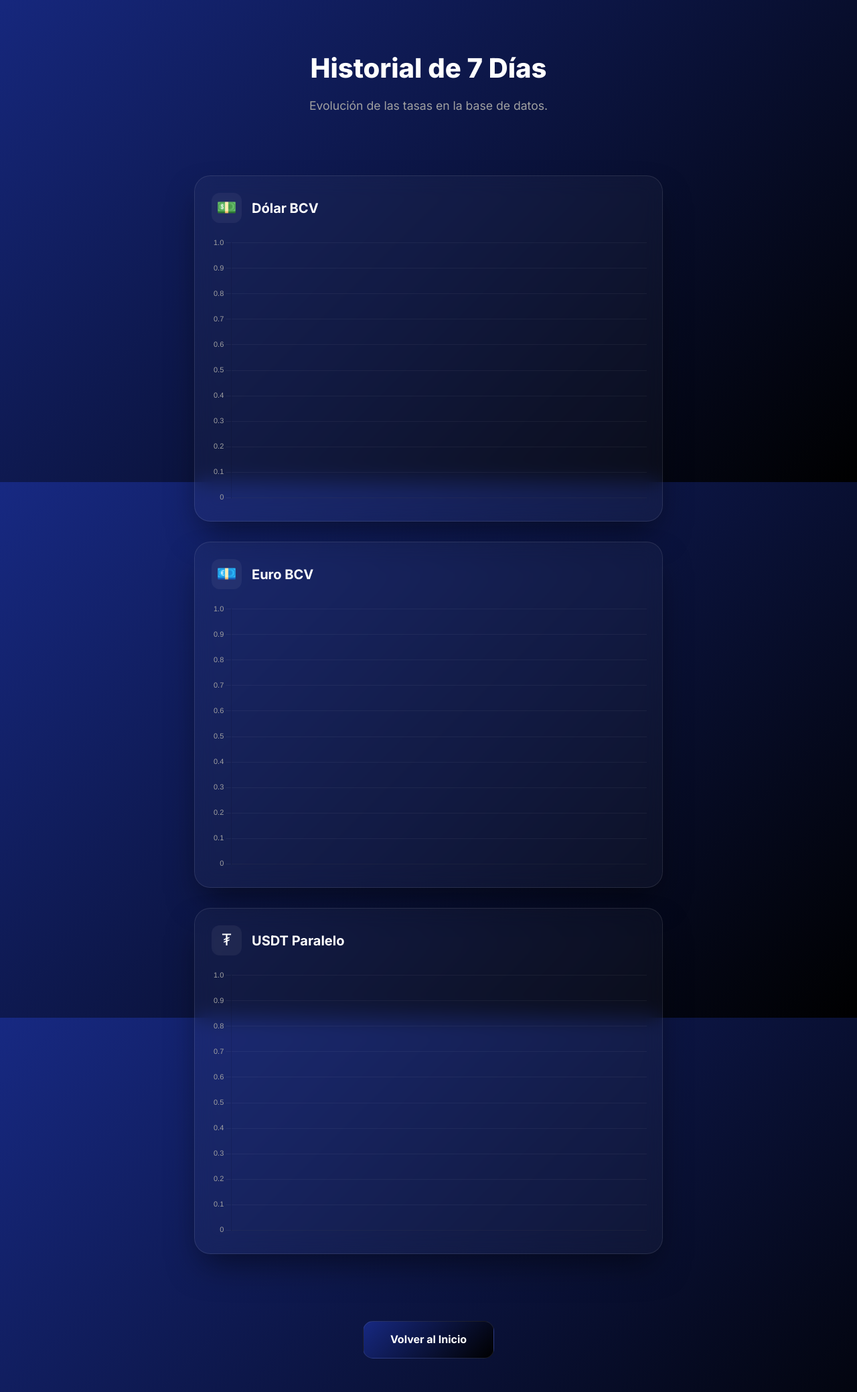
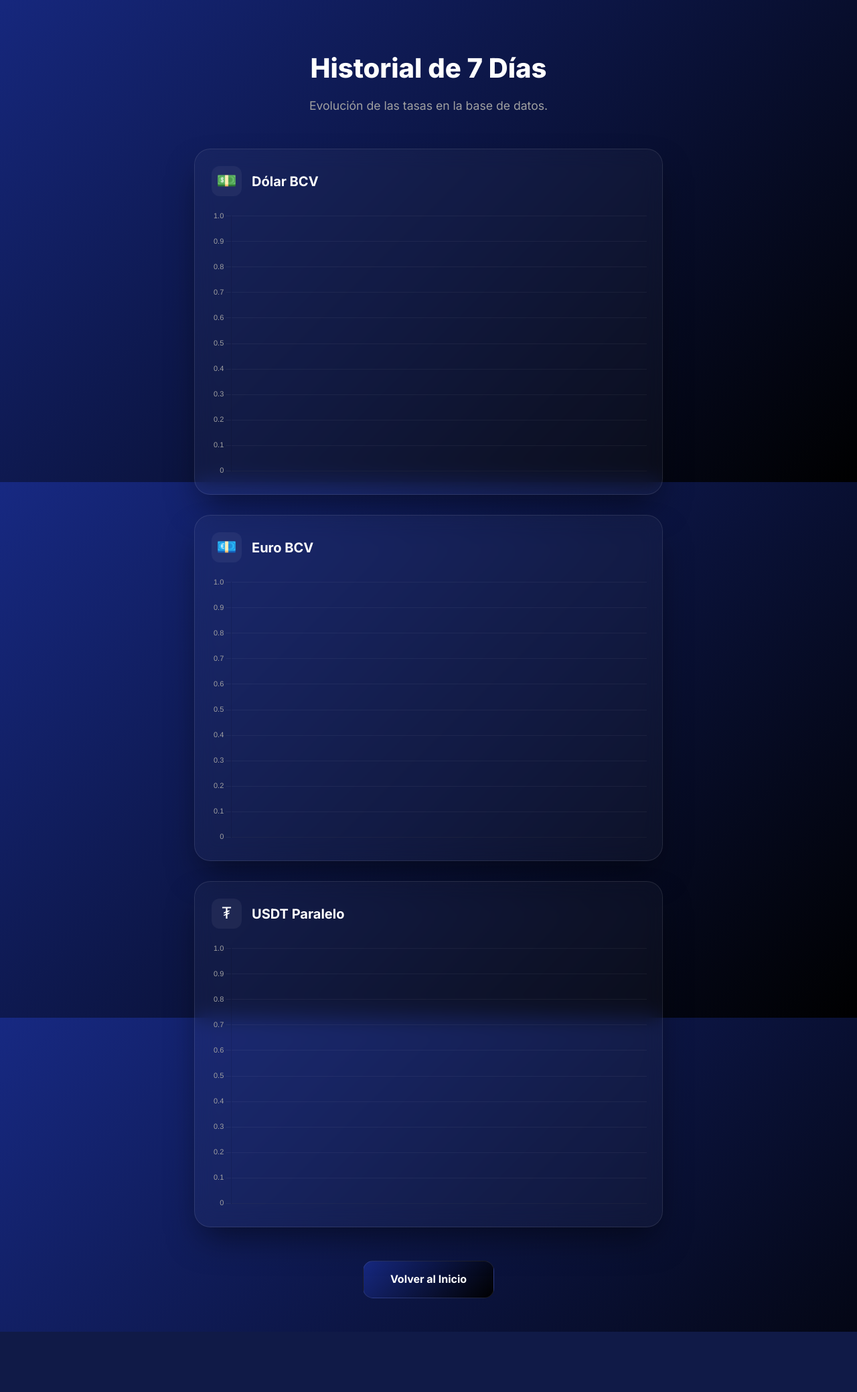
Before and after one commit to Nelson-debug00/telegram_bot, a Flask app: page /graficos in a window 1280 px wide. Shown: the part 80-2159 px from the top of the page at 67% size. After the commit the page ends 2069 px from the top, so only its background shows below. Run offline with Flask 3, Linux system fonts and the light colour scheme; data that the repository does not hold is empty.

```diff
--- a/static/css/graficos.css
+++ b/static/css/graficos.css
@@ -9,7 +9,6 @@
 }
 
 .chart-header {
-  margin-bottom: 40px;
   text-align: center;
 }
 
@@ -30,7 +29,6 @@
   display: grid;
   grid-template-columns: repeat(auto-fit, minmax(350px, 1fr));
   gap: 30px;
-  margin-bottom: 50px;
 }
 
 @media (max-width: 768px) {
```
